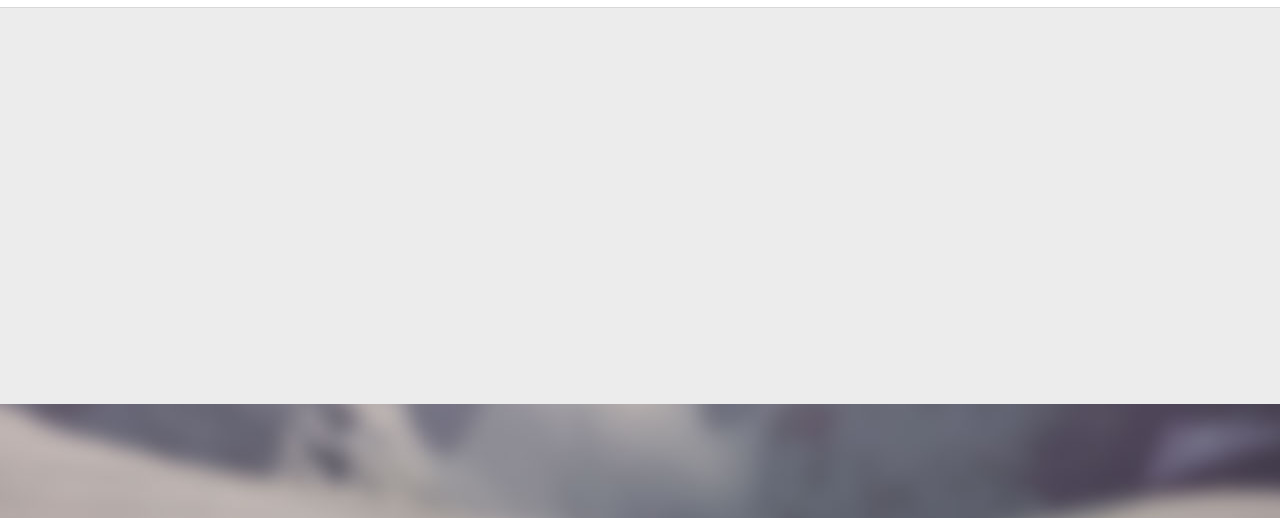
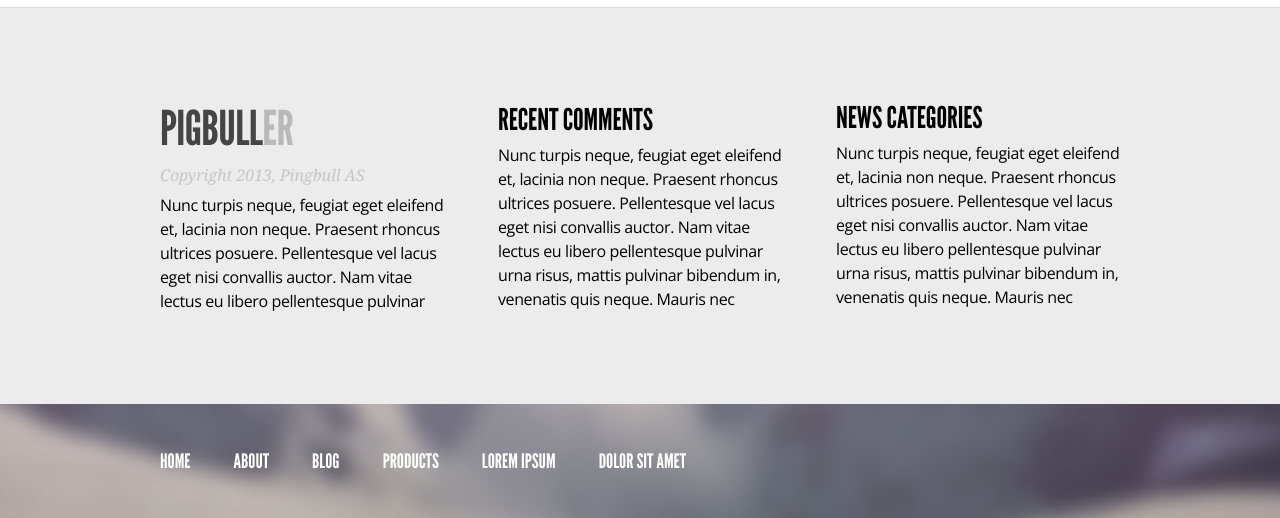
Before and after one commit to KabaninArtem/Homework7, a plain HTML site: page index.html in a window 1280 px wide. Shown: the part 1789-2307 px from the top of the page. Drawn offline with nearby package versions, Linux system fonts and the light colour scheme.

Commit message:
added information block and footer menu

```diff
--- a/css/style.css
+++ b/css/style.css
@@ -245,7 +245,7 @@ main .blog {
 	margin-top: 102px;
 	overflow: hidden;
 }
-main .blog .avatar {
+main .blog__avatar {
 	position: relative;
 	float: left;
   margin-left: 25px;
@@ -253,7 +253,7 @@ main .blog .avatar {
   height: 271px;
   background-color: white;
 }
-main .blog .avatar a {
+main .blog__avatar a {
 	width: 49px;
   height: 49px;
   left: -25px;
@@ -261,18 +261,18 @@ main .blog .avatar a {
   background: url(../img/avatar.png) 0 0 no-repeat;
   position: absolute;
 }
-main .blog .avatar h5 {
+main .blog__avatar h5 {
  	padding-top: 29px;
   padding-left: 39px;
 	text-transform: uppercase;
   font-size: 28px;
   letter-spacing: 0.4px;
 }
-main .blog .avatar h5 span {
+main .blog__avatar h5 span {
 	margin-left: 7px;
   color: #edbfff;
 }
-main .blog .avatar p {
+main .blog__avatar p {
   width: 359px;
   height: 183px;
   margin-top: 10px;
@@ -282,34 +282,34 @@ main .blog .avatar p {
   line-height: 24px;
   letter-spacing: -0.8px;
 }
-main .blog .updates {
+main .blog__updates {
 	float: right;
 	width: 450px;
 	height: 300px;
 }
-main .blog .updates h5 {
+main .blog__updates h5 {
 	float: left;
 	margin-top: 28px;
 	text-transform: uppercase;
 	font-size: 30px;
 	color: black;
 }
-main .blog .updates .post-date {
+main .blog__updates__post-date {
 	clear: both;
 }
-main .blog .updates .post-date li:first-child {
+main .blog__updates__post-date li:first-child {
 	padding-top: 16px;
 }
-main .blog .updates .post-date li:nth-child(2) {
+main .blog__updates__post-date li:nth-child(2) {
 	padding-top: 22px;
 }
-main .blog .updates .post-date li:last-child {
+main .blog__updates__post-date li:last-child {
 	padding-top: 19px;
 }
-main .blog .updates .post-date li a {
+main .blog__updates__post-date li a {
 	float: left;
 }
-main .blog .updates .post-date li h6 {
+main .blog__updates__post-date li h6 {
   margin-top: 4px;
 	margin-left: 18px;
   display: inline-block;
@@ -317,7 +317,7 @@ main .blog .updates .post-date li h6 {
   font-weight: 900;
   letter-spacing: 0.9px;
 }
-main .blog .updates .post-date li p {
+main .blog__updates__post-date li p {
 	display: inline-block;
   margin-left: 18px;
   margin-top: 7px;
@@ -325,7 +325,7 @@ main .blog .updates .post-date li p {
   font-size: 16px;
   letter-spacing: -0.39px;
 }
-main .blog .updates .excerpt {
+main .blog__updates__excerpt {
 	float: right;
   margin-top: 26px;
   margin-right: 21px;
@@ -367,6 +367,62 @@ main .company-links li:nth-child(5) {
 }
 main .company-links li:last-child {
 	vertical-align: 2px;
+}
+main .information-block {
+	margin-top: 122px;
+  height: 301px;
+}
+main .information-block__content:not(:last-child) {
+	float: left;
+  width: 284px;
+  margin-right: 54px;
+  overflow: hidden;
+}
+main .information-block__content h6 {
+  margin-top: 2px;
+  text-transform: uppercase;
+	font-size: 30px;
+	letter-spacing: -0.1px;
+}
+main .information-block__content p {
+	margin-top: 8px;
+	height: 170px;
+	overflow: hidden;
+	line-height: 24px;
+  font-family: "Open Sans", Arial;
+  font-size: 16px;
+  letter-spacing: -0.39px;
+}
+main .information-block__content:first-child h6 {
+	font-size: 48px;
+	letter-spacing: -0.6px;
+	color: #454545;
+}
+main .information-block__content:first-child h6 span {
+	color: #b9b9b9;
+}
+main .information-block__content:first-child p {
+	margin-top: 10px;
+	height: 122px;
+}
+main .information-block__content .copyright-text {
+	margin-top: 14px;
+  display: block;
+	font-family: Georgia, Arial, sans-serif;
+	font-style: italic;
+  letter-spacing: -0.1px;
+	color: #c5c5c5;
+}
+
+/*<---FOOTER--->*/
+
+footer .menu {
+	float: left;
+	margin-top: 47px;
+	font-size: 20px;
+}
+footer .menu__item:not(:last-child) {
+	margin-right: 40px;
 }
 @media  (max-width: 989px)  {
 	.background__opacity-block {
--- a/index.html
+++ b/index.html
@@ -83,16 +83,16 @@
 			</div>
 		</div>
 		<div class="blog">
-			<div class="avatar">
+			<div class="blog__avatar">
 				<a href="#"></a>
 				<h5>Pingbuller<span>Starts here</span></h5>
 				<p>
 					“Nunc turpis neque, feugiat eget eleifend et, lacinia non neque. Praesent rhoncus ultrices posuere. Pellentesque vel lacus eget nisi convallis auctor. Nam vitae lectus eu libero pellentesque pulvinar urna risus, mattis pulvinar bibendum in, venenatis quis neque. Mauris nec metus ultricies erat consequat dignissim non eu nisl.”
 				</p>
 			</div>
-			<div class="updates">
+			<div class="blog__updates">
 				<h5>Recent updates</h5>
-				<ul class="post-date">
+				<ul class="blog__updates__post-date">
 					<li>
 						<a href="#"><img src="img/blurs_3.png"></a>
 						<h6>Nunc turpis neque feugiat eget</h6>
@@ -109,7 +109,7 @@
 						<p>Posted by Admin on March 13 2012 in Blog Updates</p>
 					</li>
 				</ul>
-				<a href="#" class="excerpt">Read more here</a>
+				<a href="#" class="blog__updates__excerpt">Read more here</a>
 			</div>
 			<nav>
 				<form action="#">
@@ -145,9 +145,39 @@
 					<a href="#" class="logo"><img src="img/logos6.png"></a>
 				</li>
 			</ul>
+		</div>
+		<div class="information-block">
+			<div class="information-block__content">
+				<h6>Pigbull<span>er</span></h6>
+				<span class="copyright-text">Copyright 2013, Pingbull AS</span>
+				<p>
+					Nunc turpis neque, feugiat eget eleifend et, lacinia non neque. Praesent rhoncus ultrices posuere. Pellentesque vel lacus eget nisi convallis auctor. Nam vitae lectus eu libero pellentesque pulvinar urna risus, mattis pulvinar bibendum in, venenatis quis neque. Mauris nec metus ultricies erat consequat dignissim non eu nisl.
+				</p>
+			</div>
+			<div class="information-block__content">
+				<h6>Recent comments</h6>
+				<p>
+					Nunc turpis neque, feugiat eget eleifend et, lacinia non neque. Praesent rhoncus ultrices posuere. Pellentesque vel lacus eget nisi convallis auctor. Nam vitae lectus eu libero pellentesque pulvinar urna risus, mattis pulvinar bibendum in, venenatis quis neque. Mauris nec metus ultricies erat consequat dignissim non eu nisl.
+				</p>
+			</div>
+			<div class="information-block__content">
+				<h6>News categories</h6>
+				<p>
+					Nunc turpis neque, feugiat eget eleifend et, lacinia non neque. Praesent rhoncus ultrices posuere. Pellentesque vel lacus eget nisi convallis auctor. Nam vitae lectus eu libero pellentesque pulvinar urna risus, mattis pulvinar bibendum in, venenatis quis neque. Mauris nec metus ultricies erat consequat dignissim non eu nisl.
+				</p>
 			</div>
 		</div>
 	</main>
+	<footer>
+		<ul class="menu">
+					<li class="menu__item"><a href="#" class="menu__link">Home</a></li>
+					<li class="menu__item"><a href="#" class="menu__link">About</a></li>
+					<li class="menu__item"><a href="#" class="menu__link">Blog</a></li>
+					<li class="menu__item"><a href="#" class="menu__link">products</a></li>
+					<li class="menu__item"><a href="#" class="menu__link">Lorem ipsum</a></li>
+					<li class="menu__item"><a href="#" class="menu__link">Dolor sit amet</a></li>
+				</ul>
+	</footer>
 	</div>
 </body>
 </html>
```
